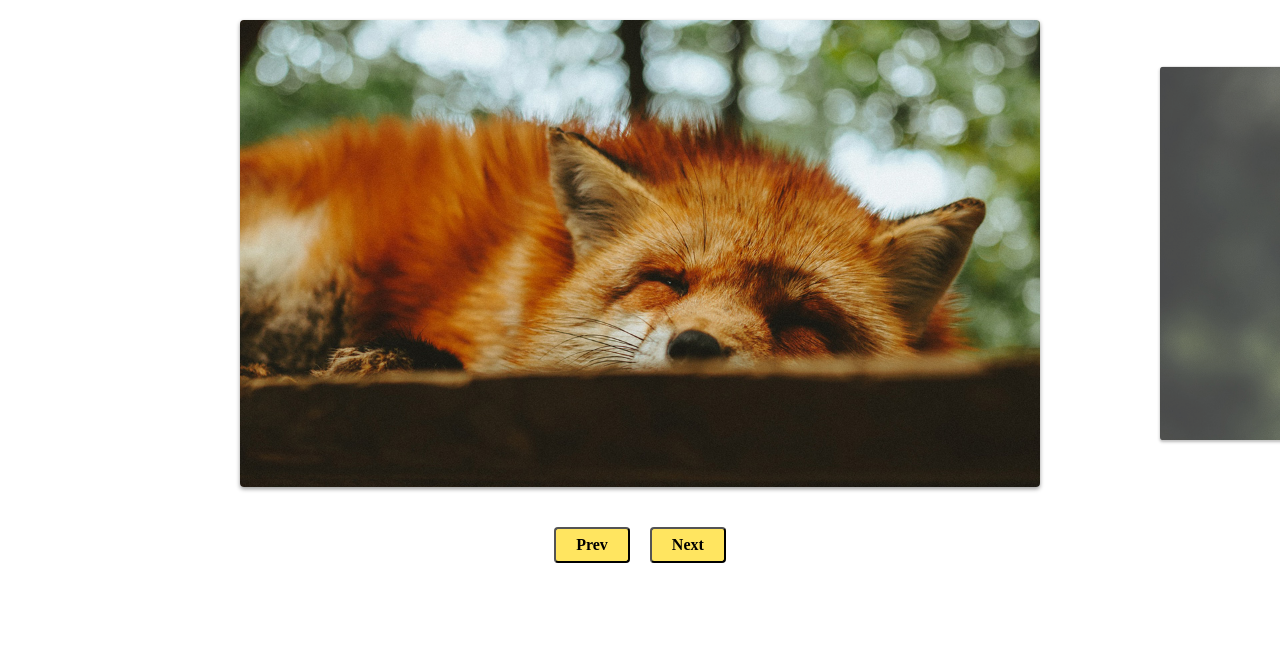
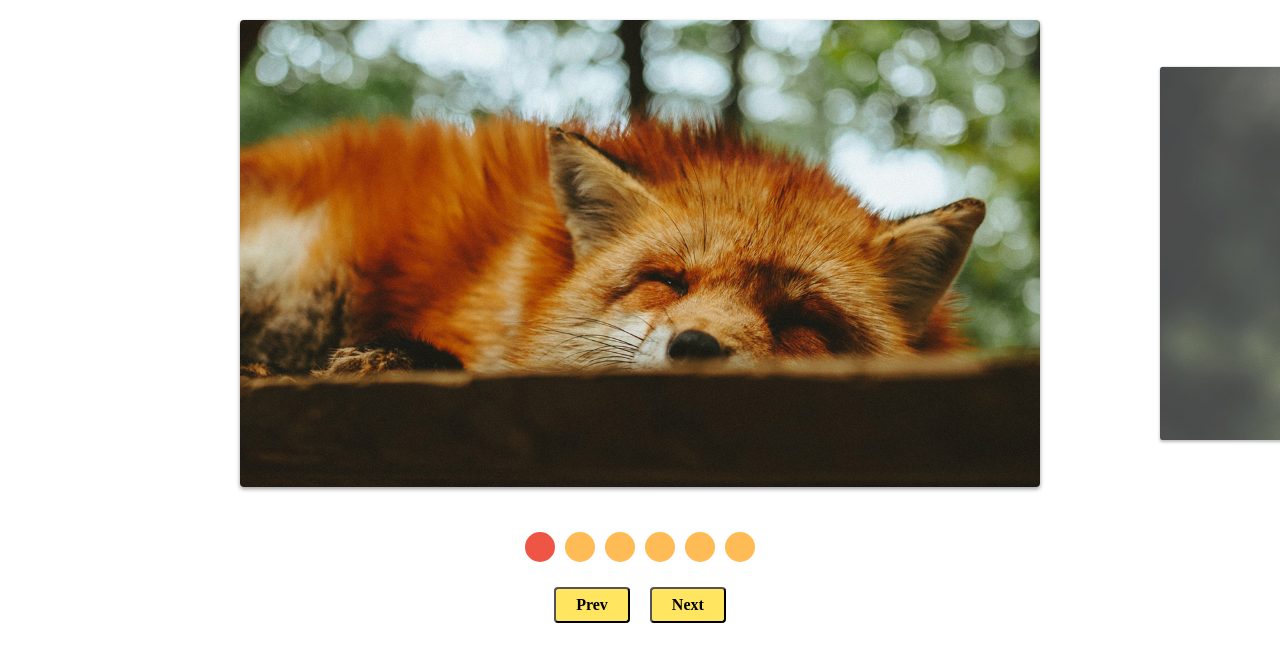
Before and after one commit to IzaiasMorais/slide-js, a plain HTML site: page index.html in a window 1280 px wide. Drawn offline with Linux system fonts and the light colour scheme.

Commit message:
pagination-configuration

```diff
--- a/css/styles.css
+++ b/css/styles.css
@@ -53,3 +53,22 @@ img {
     font-family: 'Fira Code';
     background-color: #ffe560;
 }
+
+[data-control='slide'] {
+  display: flex;
+  margin-top: 20px;
+  justify-content: center;
+}
+[data-control='slide'] a {
+  width: 30px;
+  display: block;
+  height: 30px;
+  background: #fb5;
+  border-radius: 50%;
+  overflow: hidden;
+  margin: 5px;
+  text-indent: -999px;
+}
+[data-control='slide'] li.active a, [data-control='slide'] li a:hover {
+  background: #e54;
+}
--- a/index.html
+++ b/index.html
@@ -4,7 +4,8 @@
   <meta charset="UTF-8">
   <meta name="viewport" content="width=device-width, initial-scale=1.0">
   <meta http-equiv="X-UA-Compatible" content="ie=edge">
-  <title>Slide Curso JS</title>
+  <title>Slide JS</title>
+  <link rel="shortcut icon" href="img/sandevid.svg" type="image/x-icon">
   <link rel="stylesheet" href="css/styles.css">
 </head>
 <body>
--- a/js/script.js
+++ b/js/script.js
@@ -4,5 +4,5 @@ const slide = new SlideNav(".slide", ".slide-wrapper");
 slide.init();
 
 slide.changeSlide(0);
-
+slide.addControl();
 slide.addArrow('.prev', '.next');
--- a/js/slide.js
+++ b/js/slide.js
@@ -7,6 +7,7 @@ export class Slide {
     this.dist = { finalPosition: 0, startX: 0, movement: 0 };
 
     this.activeClass = "active";
+    this.changeEvent = new Event('changeEvent');
   }
   transition(active) {
     this.slide.style.transition = active ? "transform .3s" : "";
@@ -89,6 +90,7 @@ export class Slide {
     this.slidesIndexNav(index);
     this.dist.finalPosition = activeSlide.position;
     this.changeActiveClass();
+    this.wrapper.dispatchEvent(this.changeEvent);
   }
   changeActiveClass() {
     this.slideArray.forEach((i) =>
@@ -120,6 +122,10 @@ export class Slide {
 
     this.activeNextSlide = this.activeNextSlide.bind(this);
     this.activePrevSlide = this.activePrevSlide.bind(this);
+
+    this.eventControl = this.eventControl.bind(this);
+
+    this.activeControlItem = this.activeControlItem.bind(this);
   }
   init() {
     this.bindEvents();
@@ -139,4 +145,34 @@ export class SlideNav extends Slide {
     this.prevElement.addEventListener('click', this.activePrevSlide);
     this.nextElement.addEventListener('click', this.activeNextSlide);
   }
+  // creates the ball elements based on index that we pass
+  createControl() {
+    const control = document.createElement('ul');
+    control.dataset.control = 'slide';
+    this.slideArray.forEach((item, index) => {
+      control.innerHTML += `<li><a href='#slide${index + 1}'>${index + 1}</a></li>`;
+    });
+    this.wrapper.appendChild(control);
+    return control;
+  }
+  // add a event click for each item of the array
+  // this event its basically to change slides
+  eventControl(item, index) {
+    item.addEventListener('click', (e) => {
+      e.preventDefault();
+      this.changeSlide(index);
+      this.activeControlItem();
+    })
+    this.wrapper.addEventListener('changeEvent', this.activeControlItem);
+  }
+  activeControlItem() {
+    this.controlArray.forEach(item => item.classList.remove(this.activeClass))
+    this.controlArray[this.index.active].classList.add(this.activeClass)
+  }
+  addControl() {
+    this.control = this.createControl();
+    this.controlArray = [...this.control.children];
+    this.controlArray.forEach(this.eventControl);
+    this.activeControlItem();
+  }
 }
```
Also changed, not shown: img/sandevid.svg (added).
